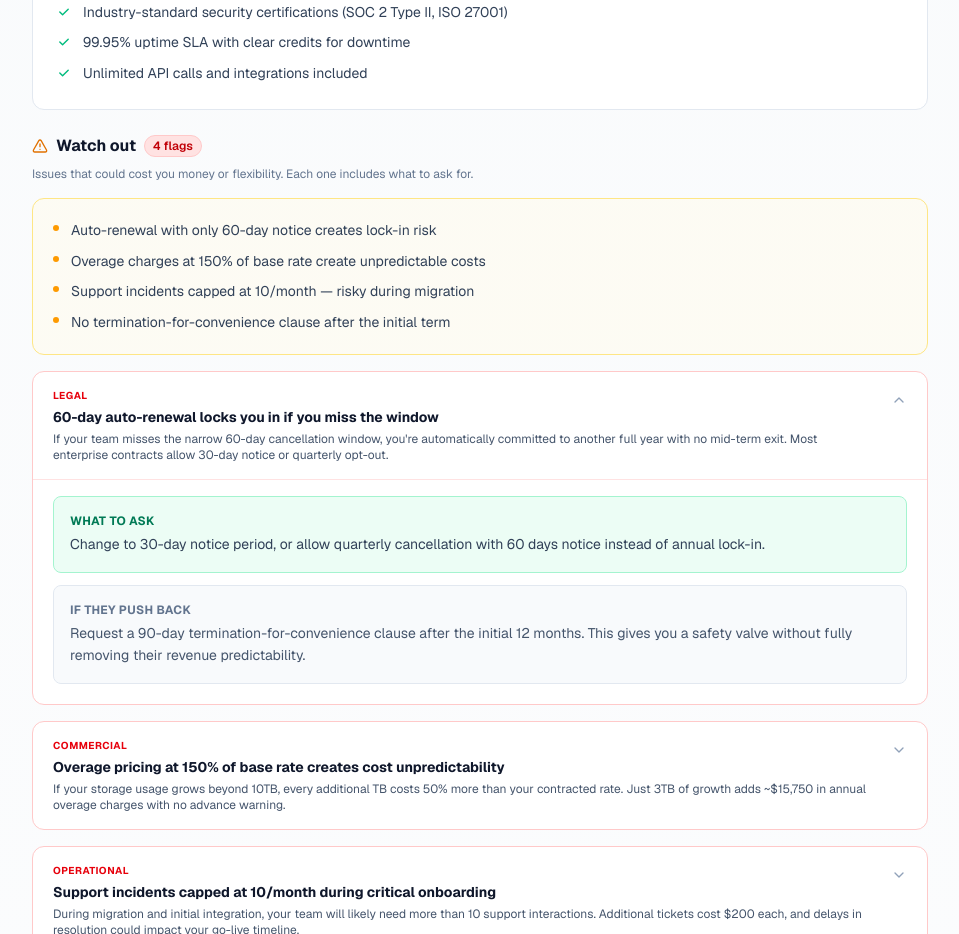
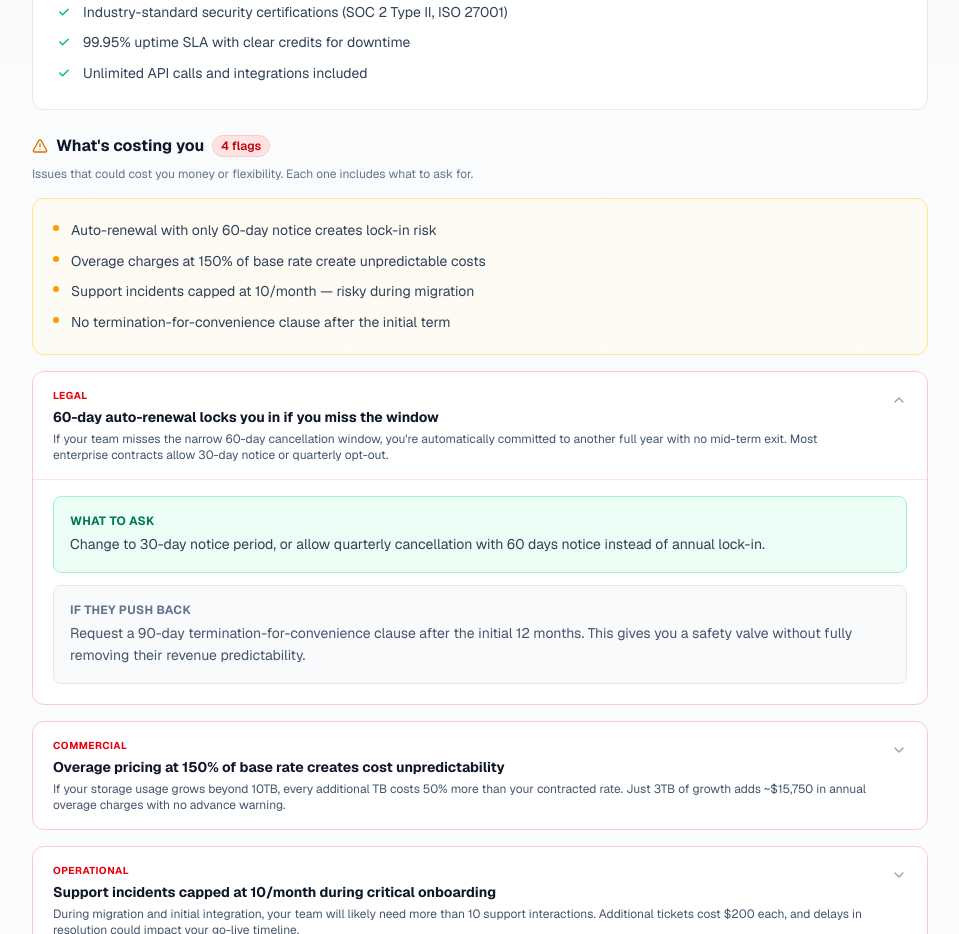
Before and after one commit to Boomchakalala/Dealcheck, a Next.js app: page /example in a window 1280 px wide. Shown: the part 920-1854 px from the top of the page, without its empty margins (160-1119 px from the left). Built offline with nearby package versions, Linux system fonts and the light colour scheme.

Commit message:
Sandbox autosave

```diff
--- a/src/app/page.tsx
+++ b/src/app/page.tsx
@@ -93,7 +93,7 @@ export default function LandingPage() {
                   {/* Watch out */}
                   <div className="bg-white border border-red-200 rounded-xl p-4">
                     <p className="text-xs font-bold text-slate-900 mb-2 flex items-center gap-1.5">
-                      <span className="text-amber-600">&#9888;</span> Watch out
+                      <span className="text-amber-600">&#9888;</span> What's costing you
                       <span className="text-[10px] font-bold text-red-700 bg-red-100 px-1.5 py-0.5 rounded-full border border-red-200 ml-1">4 flags</span>
                     </p>
                     <div className="space-y-2">
@@ -183,7 +183,7 @@ export default function LandingPage() {
                       : 'text-slate-600 hover:text-slate-900 hover:bg-slate-100'
                   }`}
                 >
-                  Watch out
+                  What's costing you
                 </button>
                 <button
                   onClick={() => setActiveTab('terms')}
--- a/src/components/OutputDisplay.tsx
+++ b/src/components/OutputDisplay.tsx
@@ -227,7 +227,7 @@ export function OutputDisplay({ output }: OutputDisplayProps) {
         <div className="space-y-4">
           <div className="flex items-center gap-2">
             <AlertTriangle className="w-4 h-4 text-amber-600" />
-            <h2 className="text-base font-bold text-slate-900">Watch out</h2>
+            <h2 className="text-base font-bold text-slate-900">What's costing you</h2>
             {output.red_flags.length > 0 && (
               <span className="text-xs font-semibold px-2 py-0.5 rounded-full bg-red-100 text-red-700 border border-red-200">
                 {output.red_flags.length} flag{output.red_flags.length !== 1 ? 's' : ''}
```
